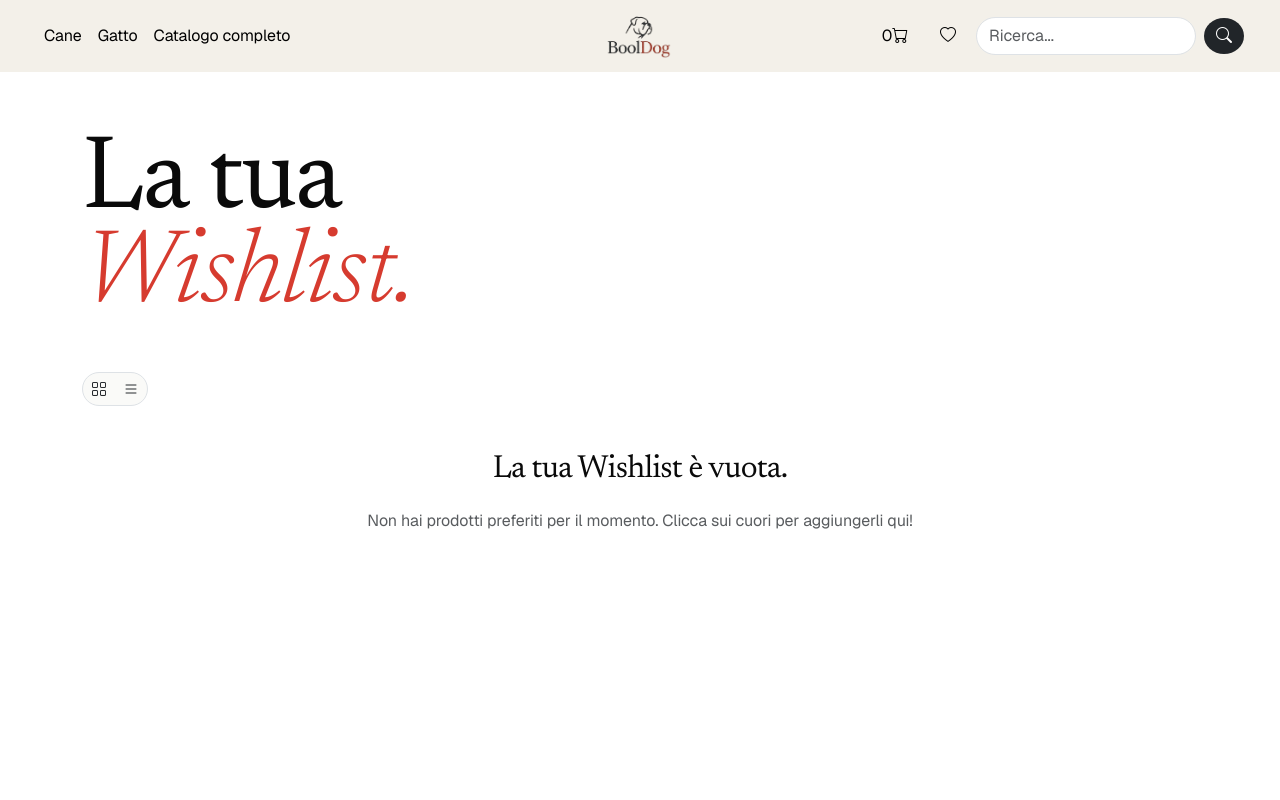
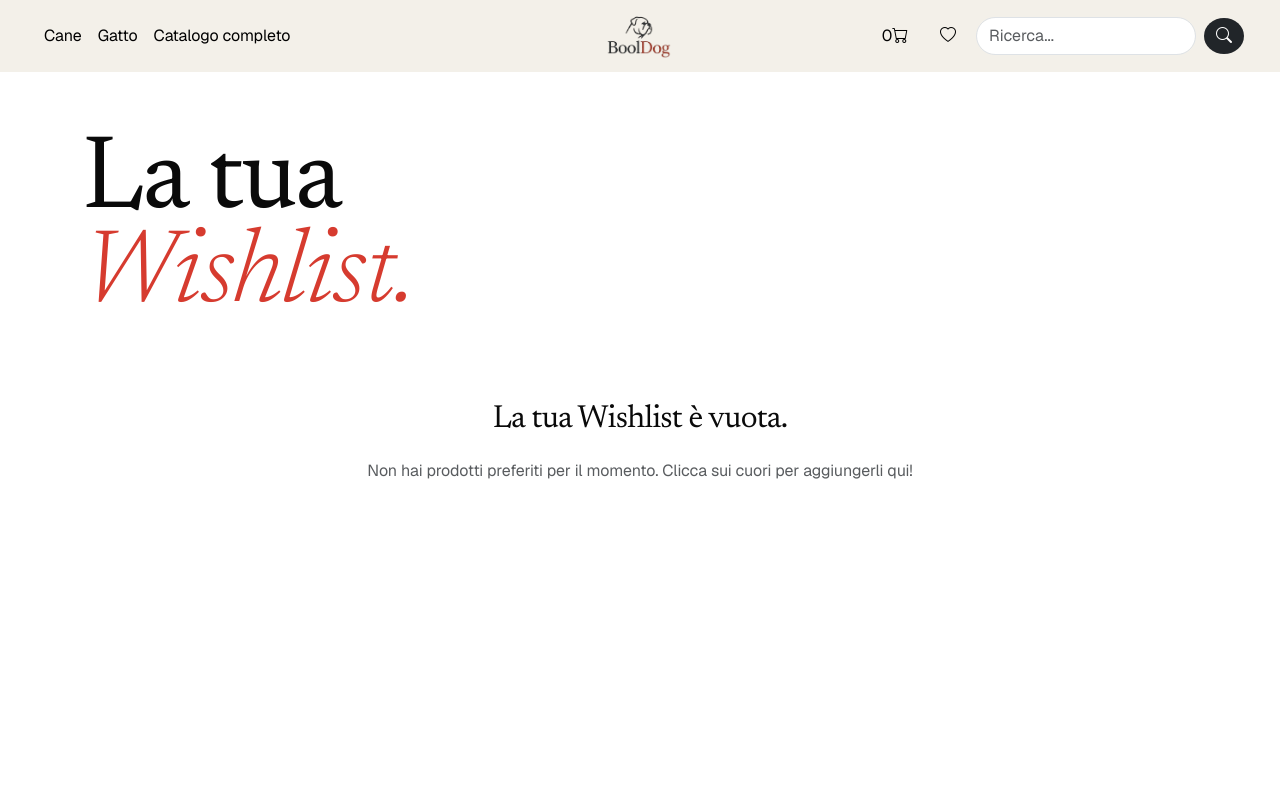
Before and after one commit to Carlo-Falanga/booldog-project-work, a React app in the folder frontend/: page /wishlist in a window 1280 px wide. Shown: the top 800 px of the page. Built offline with nearby package versions, Linux system fonts and the light colour scheme; the HTML template or start-up script is replaced by a standard one.

Commit message:
fix: conditionally render GridListButton in WishListPage based on wishlist length

```diff
--- a/frontend/src/pages/WishListPage.jsx
+++ b/frontend/src/pages/WishListPage.jsx
@@ -22,9 +22,13 @@ export default function WishListPage() {
           <em className="d-block">Wishlist.</em>
         </h1>
 
-        <div className="d-flex align-items-center justify-content-between mb-3">
-          <GridListButton setListView={setListView} />
-        </div>
+        {wishlist.length != 0 &&
+          <div className="d-flex align-items-center justify-content-between mb-3">
+
+            <GridListButton setListView={setListView} />
+
+          </div>
+        }
 
         <div className="row g-4 g-lg-3">
           {wishlist.map((product) => (
```
